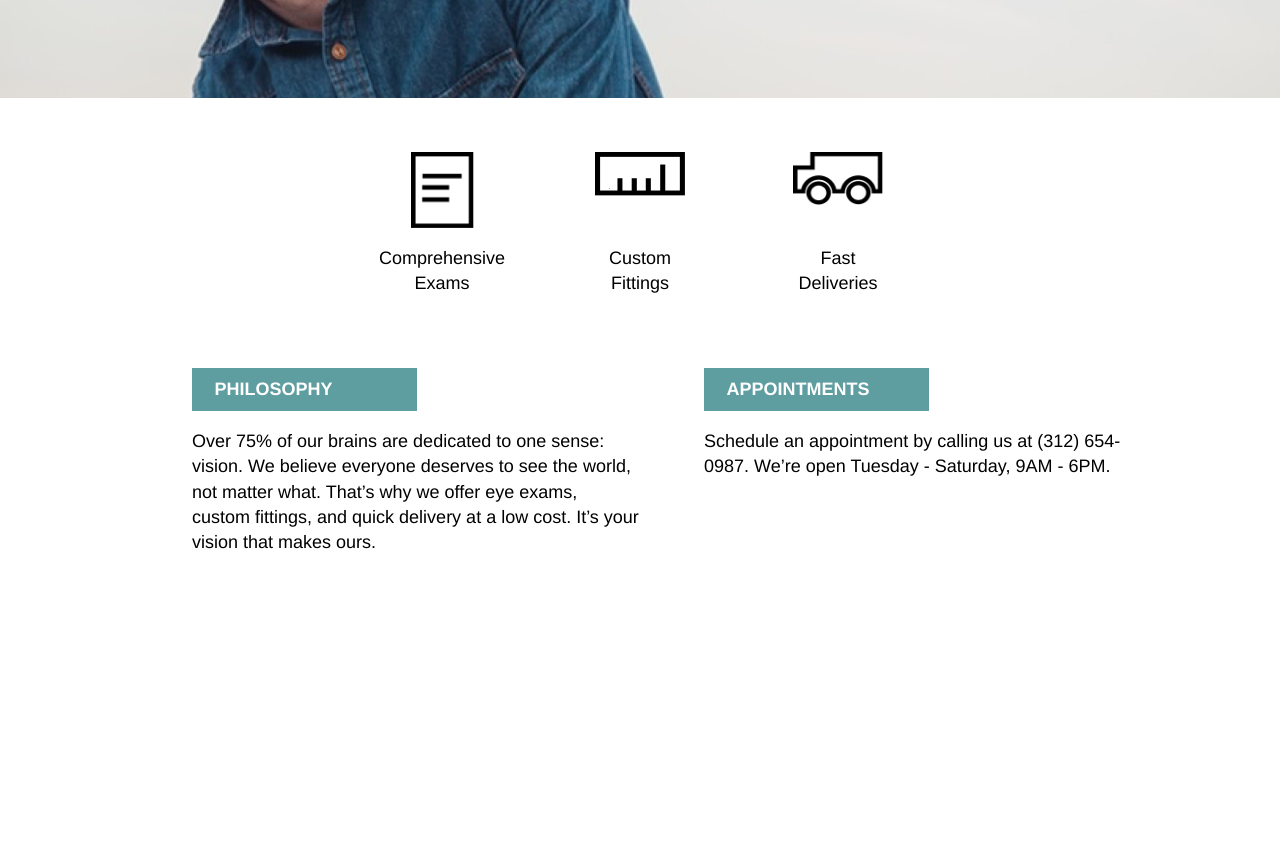
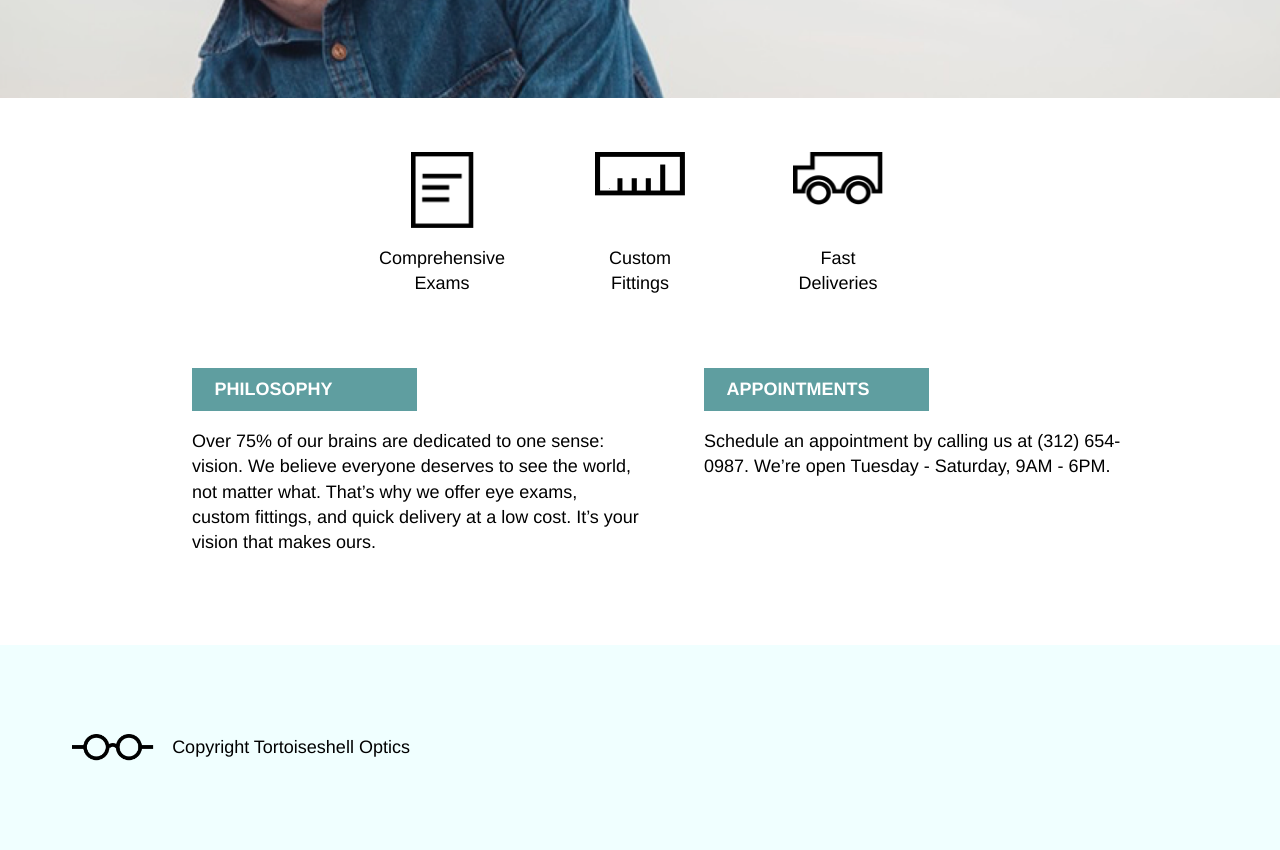
Before and after one commit to sensibleman/tortoise, a plain HTML site: page index.html in a window 1280 px wide. Shown: the part 442-1292 px from the top of the page. Before the commit the page ends 1015 px from the top, so only its background shows below. Drawn offline with Linux system fonts and the light colour scheme.

Commit message:
Complete footer and web page for laptop screen.

```diff
--- a/index.html
+++ b/index.html
@@ -74,6 +74,14 @@
             Schedule an appointment by calling us at (312) 654-0987. We’re open Tuesday - Saturday, 9AM - 6PM.
           </p>
         </div>
-     </div>
+      </div>
+        <footer>
+          <div class="container_footer">
+            <img src="resources/css/images/logo-black.png" />
+            <p>
+              Copyright Tortoiseshell Optics
+            </p>
+          </div>
+        </footer>
   </body>
 </html>
--- a/resources/css/style.css
+++ b/resources/css/style.css
@@ -95,7 +95,7 @@ nav a {
 .phil_appt {
   display:flex;
   justify-content:center;
-  margin:auto;
+  margin-bottom:5rem;
 }
 .container_text{
   width:35%;
@@ -109,10 +109,18 @@ nav a {
   width:10rem;
   font-weight:bold;
 }
-.testcontainer{
+.container_text p{
+  margin-bottom:0;
+}
+/* FOOTER */
+.container_footer{
   display:flex;
+  padding:4rem;
+  background-color:azure;
+  align-items:center;
 }
-.anothercontainer{
-  display:flex;
-
+.container_footer img{
+  height:1.5rem;
+  padding-right:1rem;
+  max-width:100%;
 }
```
